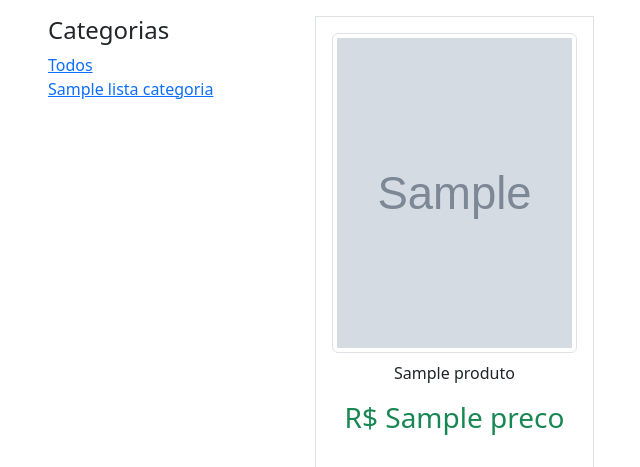
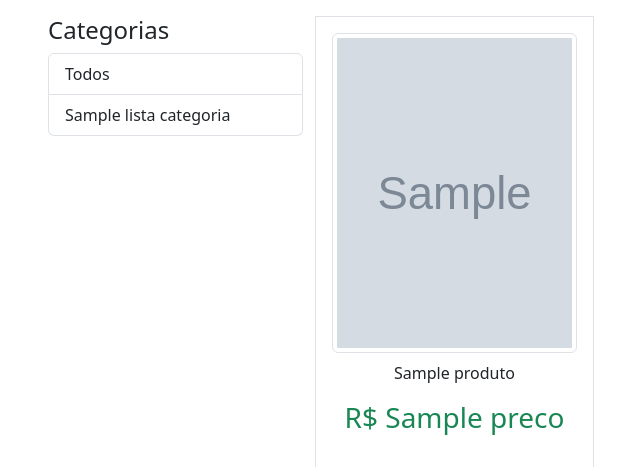
Before and after one commit to filipevsco/lojavirtual-altabooks, a Django app: template prj_lojavirtual/templates/produto/listar.html in a window 1280 px wide. Shown: the part 57-524 px from the top of the page, without its empty margins (46-686 px from the left). Run offline with Django 3.2, Linux system fonts and the light colour scheme; the template is opened without the code that fills it: most values are stand-ins (such as "Sample title", 1, 10 or a date in 2020); grey boxes marked "Sample" are stand-in pictures; some libraries are stand-ins or nearby versions.

Commit message:
ajuste menu lateral

```diff
--- a/prj_lojavirtual/templates/produto/listar.html
+++ b/prj_lojavirtual/templates/produto/listar.html
@@ -15,18 +15,14 @@
             <div class="col-lg-3 col-md-3 col-sm-6 ">
                 <div class='sidebar-module '>
                     <h4>Categorias</h4>
-                    <ol class="list-unstyled">
-                        <li {% if not categoria %} class="active" {% endif %}>
-                            <a href="{% url 'main:listar_produtos' %}">Todos</a>
-                        </li>
+                    <div class="list-group">
+                        <a href="{% url 'main:listar_produtos' %}"" class="list-group-item list-group-item-action">Todos</a>
                         {% for c in lista_categorias %}
-                            <li {% if categoria.slug == c.slug %} class="active" {% endif %}>
-                                <a href="{{ c.get_absolute_url }}">
-                                    {{ c.nome }}
-                                </a>
-                            </li>
+                            <a href="{{ c.get_absolute_url }}" class="list-group-item list-group-item-action">
+                                {{ c.nome }}
+                            </a>
                         {% endfor %}
-                    </ol>
+                    </div>
                 </div>
             </div>
             <!--FIM COLUNA LATERAL ESQUERDA-->
```
